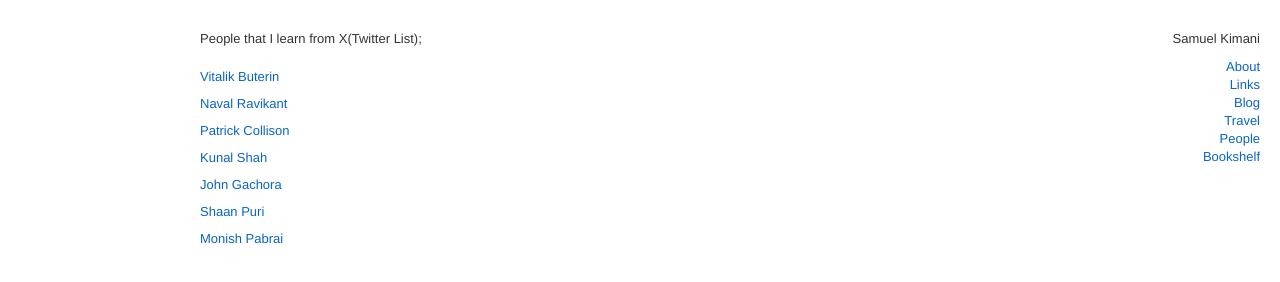
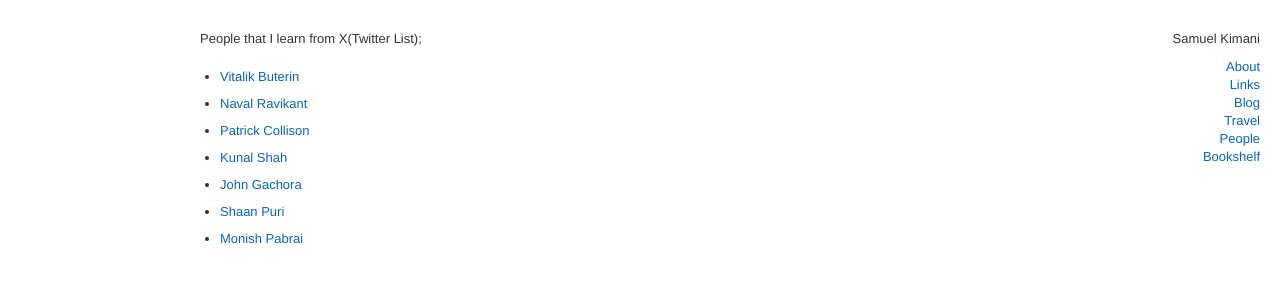
Before and after one commit to SamuelKimaniSikuku/SamuelKimaniSikuku.github.io, a plain HTML site: page people.html in a window 1280 px wide. Drawn offline with Linux system fonts and the light colour scheme.

Commit message:
Change list style to disc and adjust padding

```diff
--- a/people.html
+++ b/people.html
@@ -64,9 +64,9 @@
         }
 
         #content ul {
-            list-style-type: none;
-            margin: 0;
-            padding: 0;
+            list-style-type: disc;
+            margin: 0 0 1em 0;
+            padding-left: 20px;
         }
 
         #content li {
```
